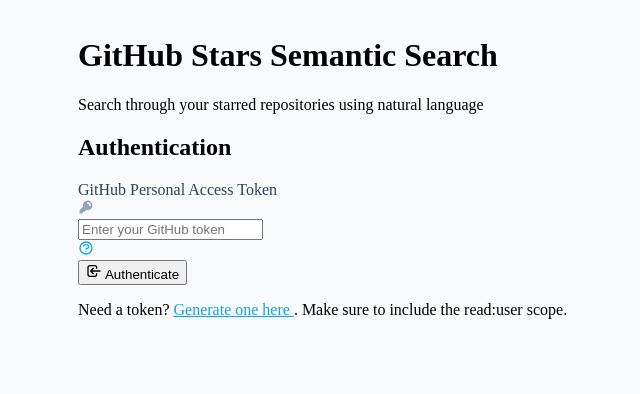
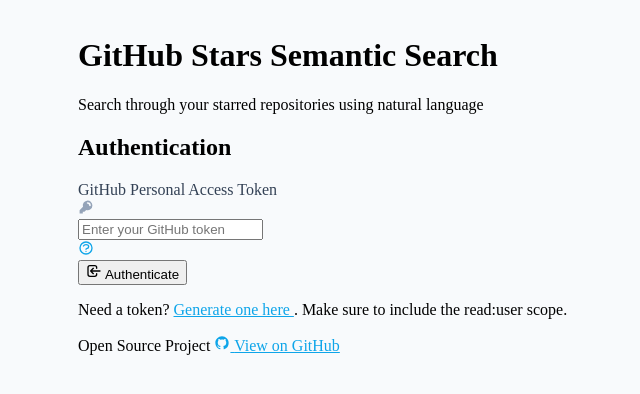
Before and after one commit to LuisReinoso/github-stars-semantic-search, a website built with Vite: page index.html in a window 1280 px wide. Shown: the whole page, without its empty margins (50-690 px from the left). Built offline with nearby package versions, Linux system fonts and the light colour scheme; what @twind/core, @twind/preset-autoprefix, @twind/preset-tailwind would draw is missing.

Commit message:
Add footer section to index.html with GitHub project link

```diff
--- a/index.html
+++ b/index.html
@@ -388,6 +388,30 @@
           </div>
         </div>
       </div>
+
+      <!-- Footer -->
+      <footer class="mt-8 sm:mt-12 pb-4 sm:pb-6 text-center">
+        <div
+          class="flex items-center justify-center gap-2 text-sm text-secondary-600"
+        >
+          <span>Open Source Project</span>
+          <a
+            href="https://github.com/LuisReinoso/github-stars-semantic-search"
+            target="_blank"
+            rel="noopener noreferrer"
+            class="inline-flex items-center gap-1.5 text-primary-500 hover:text-primary-600 hover:underline transition-colors"
+          >
+            <svg class="w-4 h-4" fill="currentColor" viewBox="0 0 24 24">
+              <path
+                fill-rule="evenodd"
+                d="M12 2C6.477 2 2 6.484 2 12.017c0 4.425 2.865 8.18 6.839 9.504.5.092.682-.217.682-.483 0-.237-.008-.868-.013-1.703-2.782.605-3.369-1.343-3.369-1.343-.454-1.158-1.11-1.466-1.11-1.466-.908-.62.069-.608.069-.608 1.003.07 1.531 1.032 1.531 1.032.892 1.53 2.341 1.088 2.91.832.092-.647.35-1.088.636-1.338-2.22-.253-4.555-1.113-4.555-4.951 0-1.093.39-1.988 1.029-2.688-.103-.253-.446-1.272.098-2.65 0 0 .84-.27 2.75 1.026A9.564 9.564 0 0112 6.844c.85.004 1.705.115 2.504.337 1.909-1.296 2.747-1.027 2.747-1.027.546 1.379.202 2.398.1 2.651.64.7 1.028 1.595 1.028 2.688 0 3.848-2.339 4.695-4.566 4.943.359.309.678.92.678 1.855 0 1.338-.012 2.419-.012 2.747 0 .268.18.58.688.482A10.019 10.019 0 0022 12.017C22 6.484 17.522 2 12 2z"
+                clip-rule="evenodd"
+              />
+            </svg>
+            <span>View on GitHub</span>
+          </a>
+        </div>
+      </footer>
     </div>
   </body>
 </html>
```
